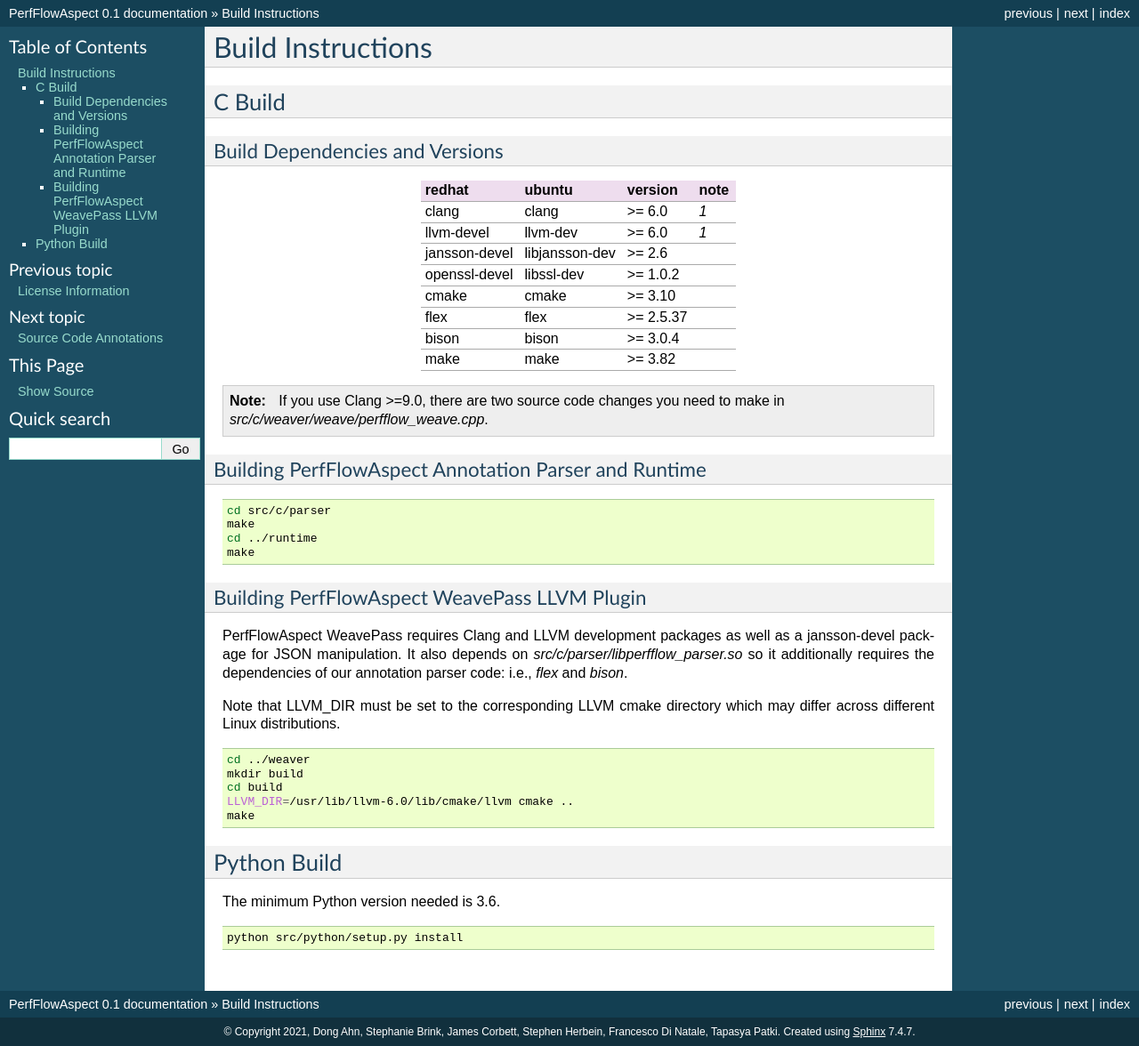
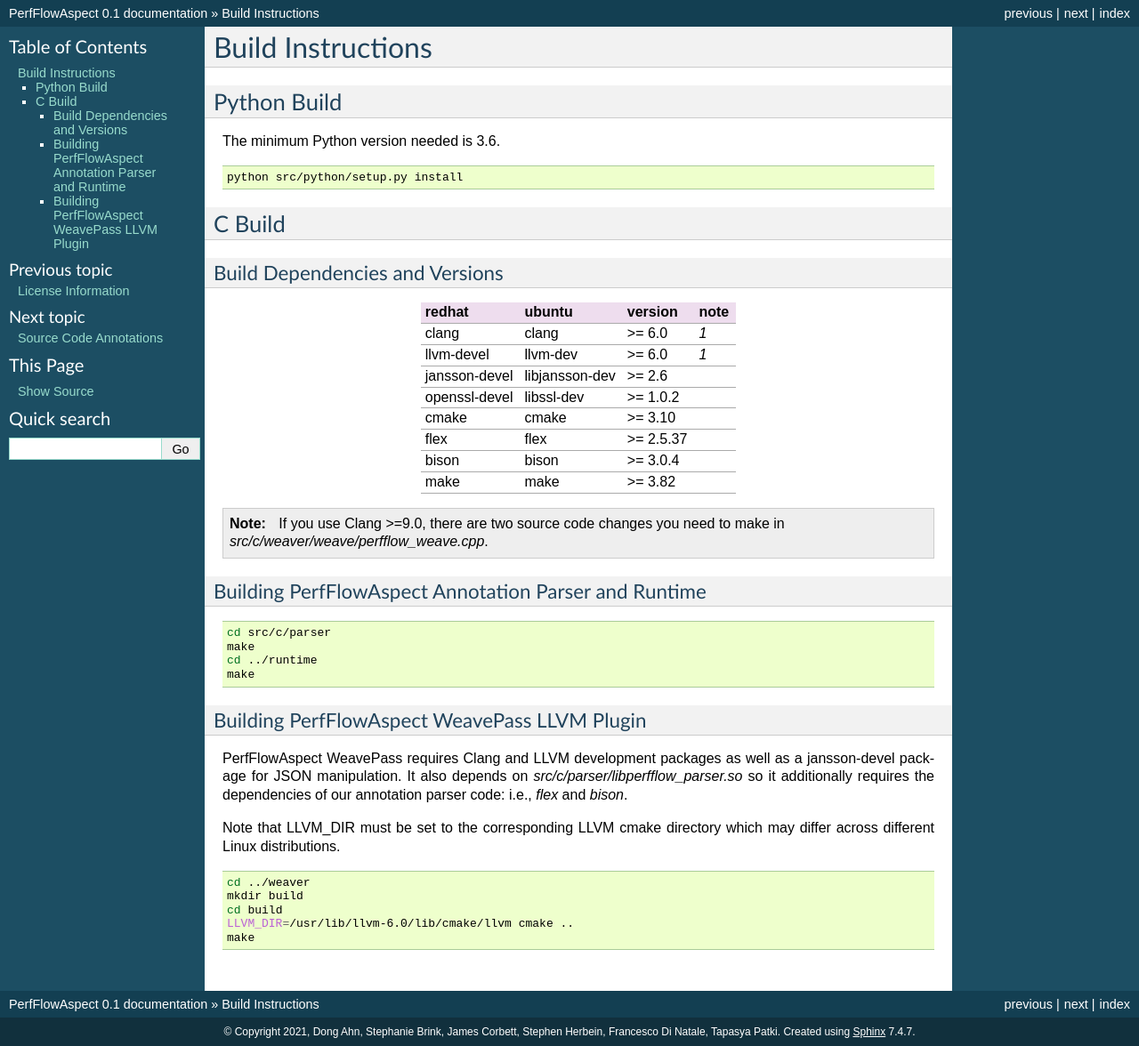
Before and after one commit to flux-framework/PerfFlowAspect, a Sphinx documentation site: the page built from docs/BuildingPerfFlowAspect.rst, in a window 1280 px wide. Shown: the whole page at 89% size. Built offline with Sphinx 7.4.7, drawn with Linux system fonts in a browser that asks for light colours; part of the change alters nothing that is shown.

Commit message:
Change Language Order in Build Instructions

```diff
--- a/docs/BuildingPerfFlowAspect.rst
+++ b/docs/BuildingPerfFlowAspect.rst
@@ -7,6 +7,16 @@
 ##################
 Build Instructions
 ##################
+
+Python Build
+------------
+
+The minimum Python version needed is 3.6.
+
+.. code:: bash
+
+   python src/python/setup.py install
+
 
 C Build
 -------
@@ -62,12 +72,3 @@ may differ across different Linux distributions.
    cd build
    LLVM_DIR=/usr/lib/llvm-6.0/lib/cmake/llvm cmake ..
    make
-
-Python Build
-------------
-
-The minimum Python version needed is 3.6.
-
-.. code:: bash
-
-   python src/python/setup.py install
```
